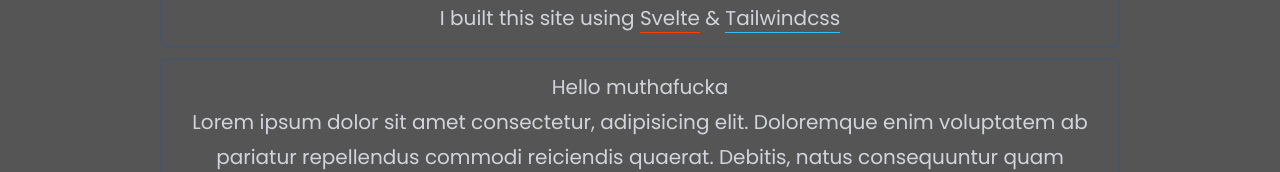
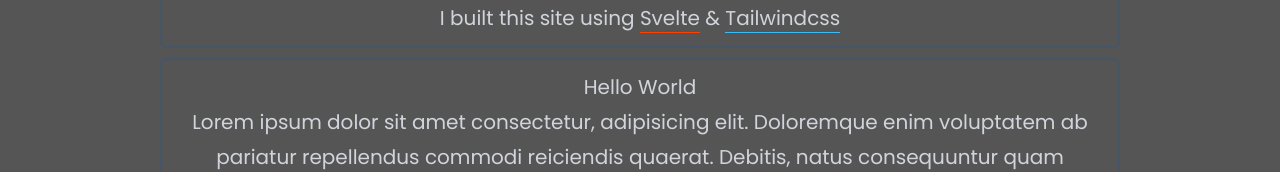
Before and after one commit to thederpykrafter/tdk-portfolio, a SvelteKit app: page / in a window 1280 px wide. Shown: the part 184-356 px from the top of the page. Built offline with nearby package versions, Linux system fonts and the light colour scheme.

Commit message:
clean title

```diff
--- a/src/routes/+page.svelte
+++ b/src/routes/+page.svelte
@@ -1,4 +1,4 @@
-<script>
+<script lang="ts">
 	import Card from '$lib/components/Card.svelte';
 </script>
 
@@ -23,7 +23,7 @@
 	</p>
 </Card>
 <Card>
-	<h1>Hello muthafucka</h1>
+	<h1>Hello World</h1>
 	<span>
 		Lorem ipsum dolor sit amet consectetur, adipisicing elit. Doloremque enim voluptatem ab pariatur
 		repellendus commodi reiciendis quaerat. Debitis, natus consequuntur quam voluptates et vero,
```
